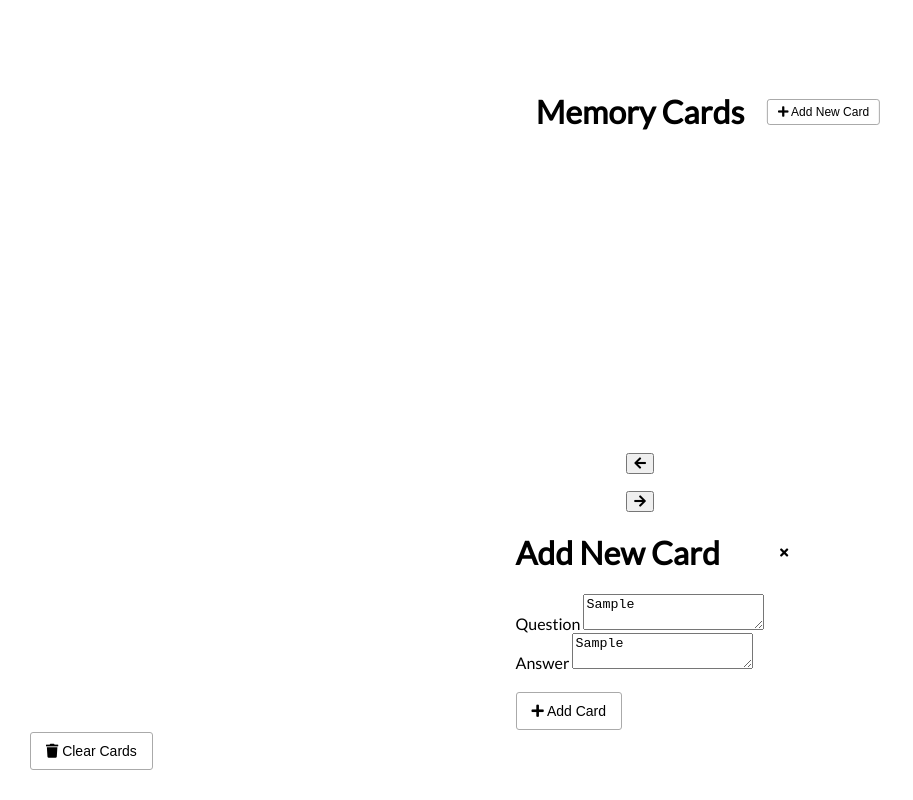
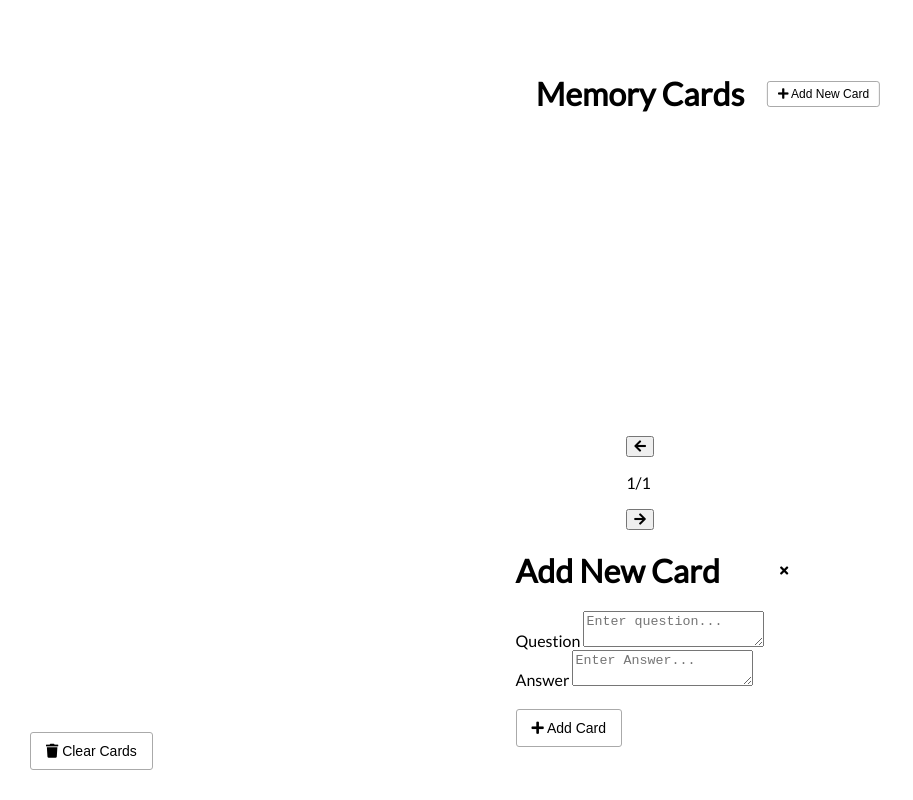
Before and after one commit to SoneThaya/Vanilla-Javascript, a plain HTML site: page memory cards/index.html in a window 1280 px wide. Both pictures are taken after typing "Sample", "Sample" into the empty fields and a click on the button "Add Card". Shown: the whole page, without its empty margins (0-913 px from the left). Drawn offline with Linux system fonts and the light colour scheme.

Commit message:
completed memory card project by adding javascript

```diff
--- a/memory cards/script.js
+++ b/memory cards/script.js
@@ -0,0 +1,157 @@
+const cardsContainer = document.getElementById('cards-container');
+const prevBtn = document.getElementById('prev');
+const nextBtn = document.getElementById('next');
+const currentEl = document.getElementById('current');
+const showBtn = document.getElementById('show');
+const hideBtn = document.getElementById('hide');
+const questionEl = document.getElementById('question');
+const answerEl = document.getElementById('answer');
+const addCardBtn = document.getElementById('add-card');
+const clearBtn = document.getElementById('clear');
+const addContainer = document.getElementById('add-container');
+
+// Keep track of current card
+let currentActiveCard = 0;
+
+// Store DOM cards
+const cardsEl = [];
+
+// Store card data
+const cardsData = getCardsData();
+
+// const cardsData = [
+//   {
+//     question: 'What must a variable begin with?',
+//     answer: 'A letter, $ or _'
+//   },
+//   {
+//     question: 'What is a variable?',
+//     answer: 'Container for a piece of data'
+//   },
+//   {
+//     question: 'Example of Case Sensitive Variable',
+//     answer: 'thisIsAVariable'
+//   }
+// ];
+
+// Create all cards
+function createCards() {
+  cardsData.forEach((data, index) => createCard(data, index));
+}
+
+// Create a single card in DOM
+function createCard(data, index) {
+  const card = document.createElement('div');
+  card.classList.add('card');
+
+  if (index === 0) {
+    card.classList.add('active');
+  }
+
+  card.innerHTML = `
+  <div class="inner-card">
+  <div class="inner-card-front">
+    <p>
+      ${data.question}
+    </p>
+  </div>
+  <div class="inner-card-back">
+    <p>
+      ${data.answer}
+    </p>
+  </div>
+</div>
+  `;
+
+  card.addEventListener('click', () => card.classList.toggle('show-answer'));
+
+  // Add to DOM cards
+  cardsEl.push(card);
+
+  cardsContainer.appendChild(card);
+
+  updateCurrentText();
+}
+
+// Show number of cards
+function updateCurrentText() {
+  currentEl.innerText = `${currentActiveCard + 1}/${cardsEl.length}`;
+}
+
+// Get cards from local storage
+function getCardsData() {
+  const cards = JSON.parse(localStorage.getItem('cards'));
+  return cards === null ? [] : cards;
+}
+
+// Add card to local storage
+function setCardsData(cards) {
+  localStorage.setItem('cards', JSON.stringify(cards));
+  window.location.reload();
+}
+
+createCards();
+
+// Event listeners
+
+// Next button
+nextBtn.addEventListener('click', () => {
+  cardsEl[currentActiveCard].className = 'card left';
+
+  currentActiveCard = currentActiveCard + 1;
+
+  if (currentActiveCard > cardsEl.length - 1) {
+    currentActiveCard = cardsEl.length - 1;
+  }
+
+  cardsEl[currentActiveCard].className = 'card active';
+
+  updateCurrentText();
+});
+
+// Prev button
+prevBtn.addEventListener('click', () => {
+  cardsEl[currentActiveCard].className = 'card right';
+
+  currentActiveCard = currentActiveCard - 1;
+
+  if (currentActiveCard < 0) {
+    currentActiveCard = 0;
+  }
+
+  cardsEl[currentActiveCard].className = 'card active';
+
+  updateCurrentText();
+});
+
+// Show add container
+showBtn.addEventListener('click', () => addContainer.classList.add('show'));
+// Hide add container
+hideBtn.addEventListener('click', () => addContainer.classList.remove('show'));
+
+// Add new card
+addCardBtn.addEventListener('click', () => {
+  const question = questionEl.value;
+  const answer = answerEl.value;
+
+  if (question.trim() && answer.trim()) {
+    const newCard = { question, answer };
+
+    createCard(newCard);
+
+    questionEl.value = '';
+    answerEl.value = '';
+
+    addContainer.classList.remove('show');
+
+    cardsData.push(newCard);
+    setCardsData(cardsData);
+  }
+});
+
+// Clear cards button
+clearBtn.addEventListener('click', () => {
+  localStorage.clear();
+  cardsContainer.innerHTML = '';
+  window.location.reload();
+});
--- a/memory cards/styles.css
+++ b/memory cards/styles.css
@@ -70,6 +70,7 @@ h1 button {
   left: 0;
   height: 100%;
   width: 100%;
+  transform: translateX(50%);
 }
 
 .card.active {
```
